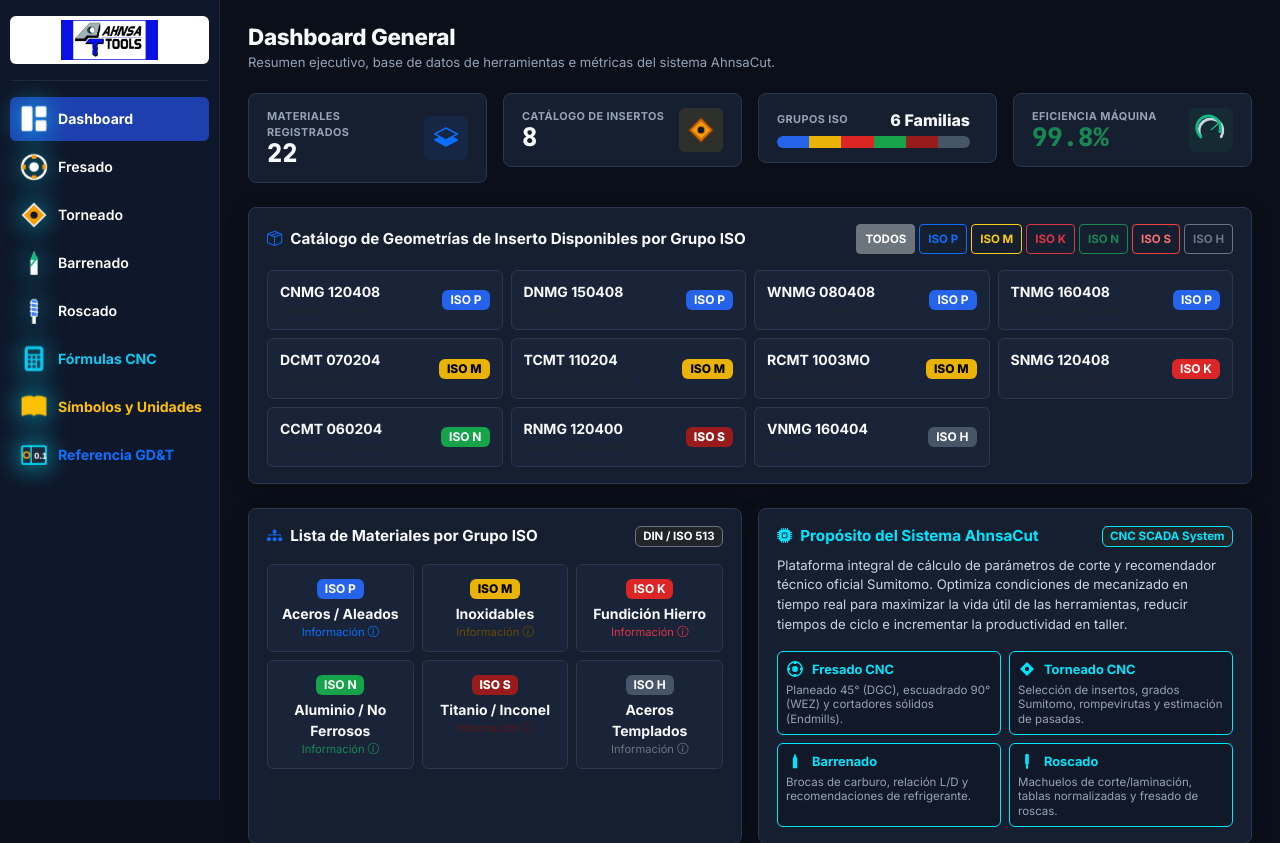
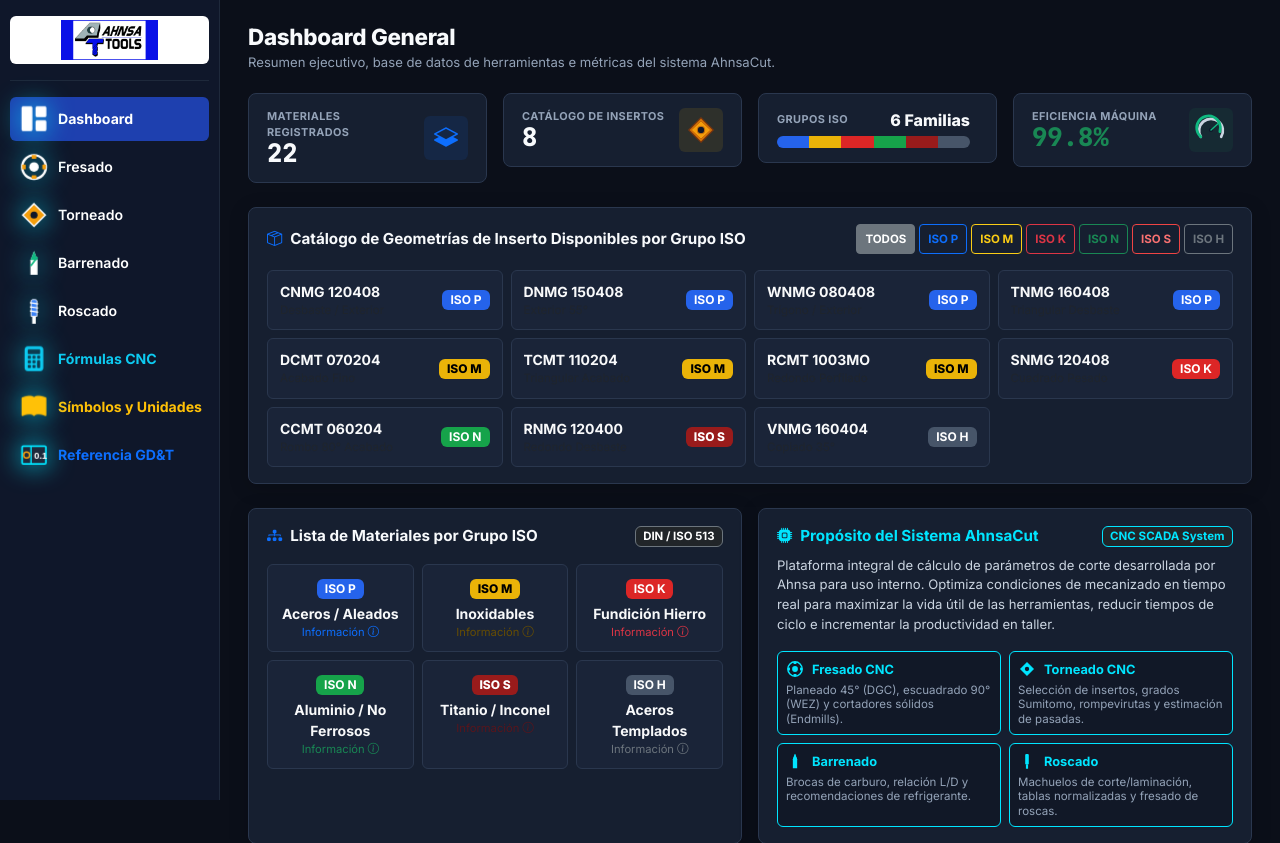
Before and after one commit to jgonzalez-lang/ahnsacut, a Flask app: page / in a window 1280 px wide. Shown: the top 843 px of the page. Run offline with Flask 3, Linux system fonts and the light colour scheme.

Commit message:
Update index.html

```diff
--- a/templates/index.html
+++ b/templates/index.html
@@ -1389,7 +1389,7 @@
                             </div>
 
                             <p class="small mb-3 leading-relaxed" style="color: #cbd5e1 !important; font-size: 0.82rem;">
-                                Plataforma integral de cálculo de parámetros de corte y recomendador técnico oficial Sumitomo. Optimiza condiciones de mecanizado en tiempo real para maximizar la vida útil de las herramientas, reducir tiempos de ciclo e incrementar la productividad en taller.
+                                Plataforma integral de cálculo de parámetros de corte desarrollada por Ahnsa para uso interno. Optimiza condiciones de mecanizado en tiempo real para maximizar la vida útil de las herramientas, reducir tiempos de ciclo e incrementar la productividad en taller.
                             </p>
 
                             <!-- RESUMEN TÉCNICO DE LOS MÓDULOS DE TRABAJO (UNIFICADO EN CIAN) -->
```
